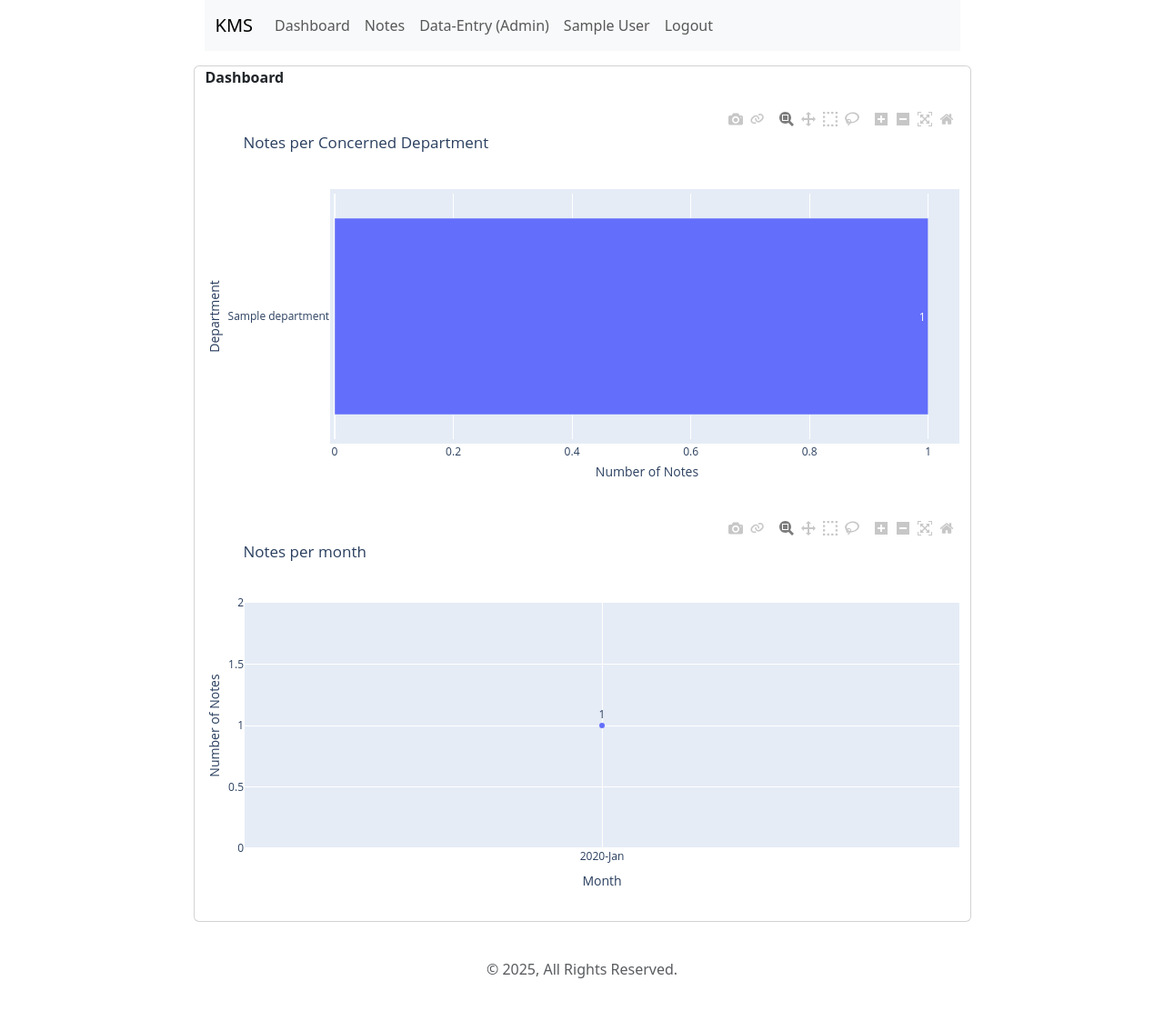
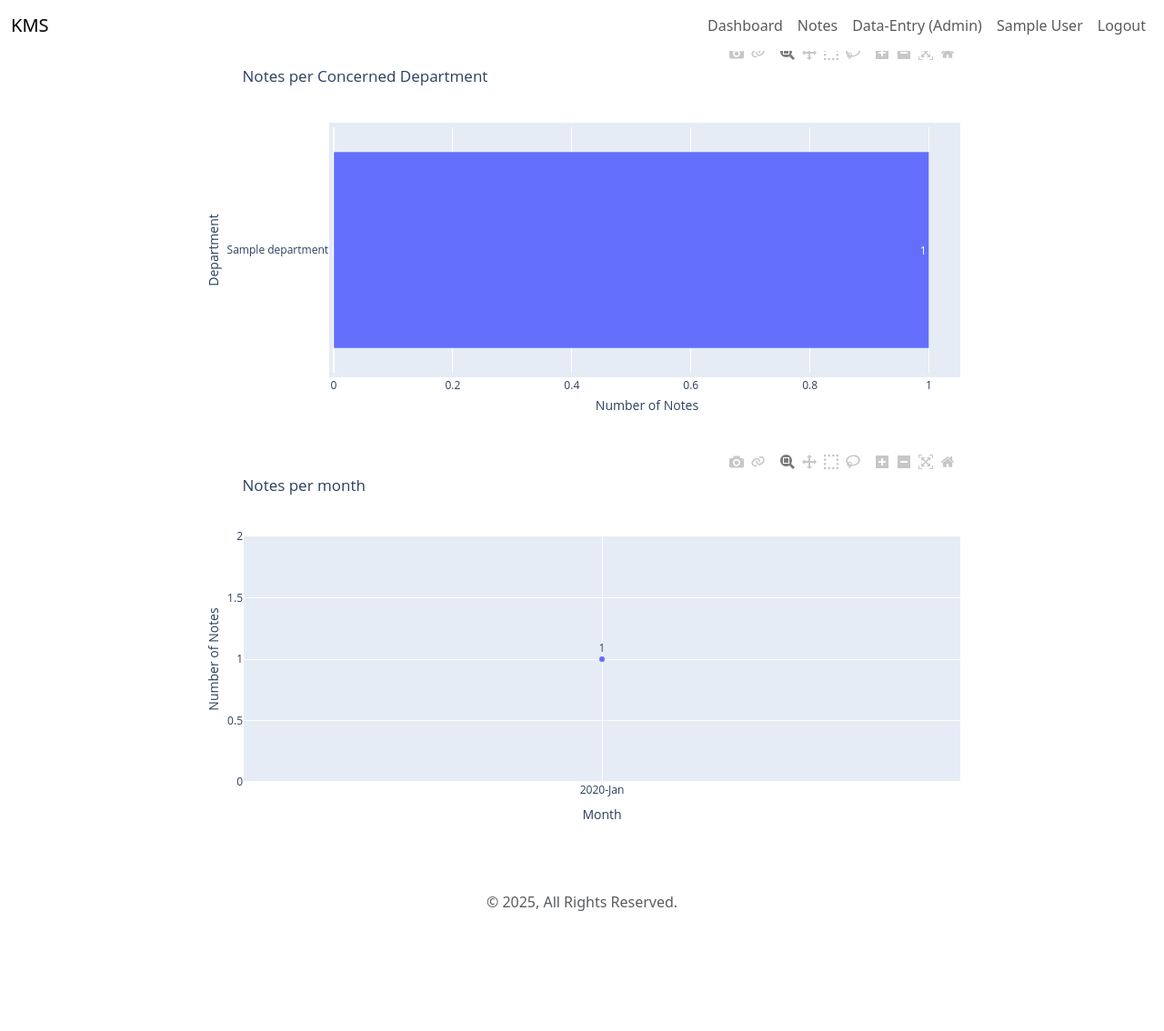
Before and after one commit to vanlalpeka/django_fullstack, a Django app: page /dashboard/ in a window 1280 px wide. Shown: the whole page at 91% size. After the commit the page ends 1002 px from the top, so only its background shows below. Run offline with Django 5.2, Linux system fonts and the light colour scheme; a user stored in the database is signed in; tables that the repository leaves empty hold one stand-in row (values such as "Sample post").

Commit message:
spread navbar

```diff
--- a/templates/app/dashboard.html
+++ b/templates/app/dashboard.html
@@ -10,24 +10,21 @@
 
 {% block content %}
 
-<div class="row">
-    <div class="card">
-      <div class="card-content  flow-text">
-        <div class="section">
-          <p> <strong>Dashboard</strong></p>
-        </div>
-        <div class="divider">
+<p> <strong>Dashboard</strong></p>
+<span class="d-block">
 
-        </div>
-        <div class="section">
-          {% autoescape off %}
-          {{fig1|safe}}
-          {{fig2|safe}}
-          {% endautoescape %}
-        </div>
-      </div>
-  </div>
-</div>
+{% autoescape off %}
+{{fig1|safe}}
+{% endautoescape %}
+</span>
+
+<span class="d-block">
+
+  {% autoescape off %}
+  {{fig2|safe}}
+  {% endautoescape %}
+</span>
+
 
 {% endblock %}
 
--- a/templates/navbar.html
+++ b/templates/navbar.html
@@ -1,12 +1,12 @@
 <!-- Navbar -->
-<nav class="navbar sticky-top navbar-expand-lg bg-body-tertiary mb-3">
+<nav class="navbar fixed-top navbar-expand-lg bg-body mb-3">
     <div class="container-fluid">
       <a class="navbar-brand  mb-0 h1" href="{% url 'landing_page' %}" class="brand-logo">KMS</a>
       <button class="navbar-toggler" type="button" data-bs-toggle="collapse" data-bs-target="#navbarText" aria-controls="navbarText" aria-expanded="false" aria-label="Toggle navigation">
         <span class="navbar-toggler-icon"></span>
       </button>
-      <div class="collapse navbar-collapse text-end" id="navbarText">
-        <ul class="navbar-nav me-auto mb-2 mb-lg-0">
+      <div class="collapse navbar-collapse text-end " id="navbarText">
+        <ul class="navbar-nav ms-auto mb-2 mb-lg-0">
           <li class="nav-item">
             <a class="nav-link" aria-current="page" href="{% url 'dashboard' %}">Dashboard</a>
           </li>
```
